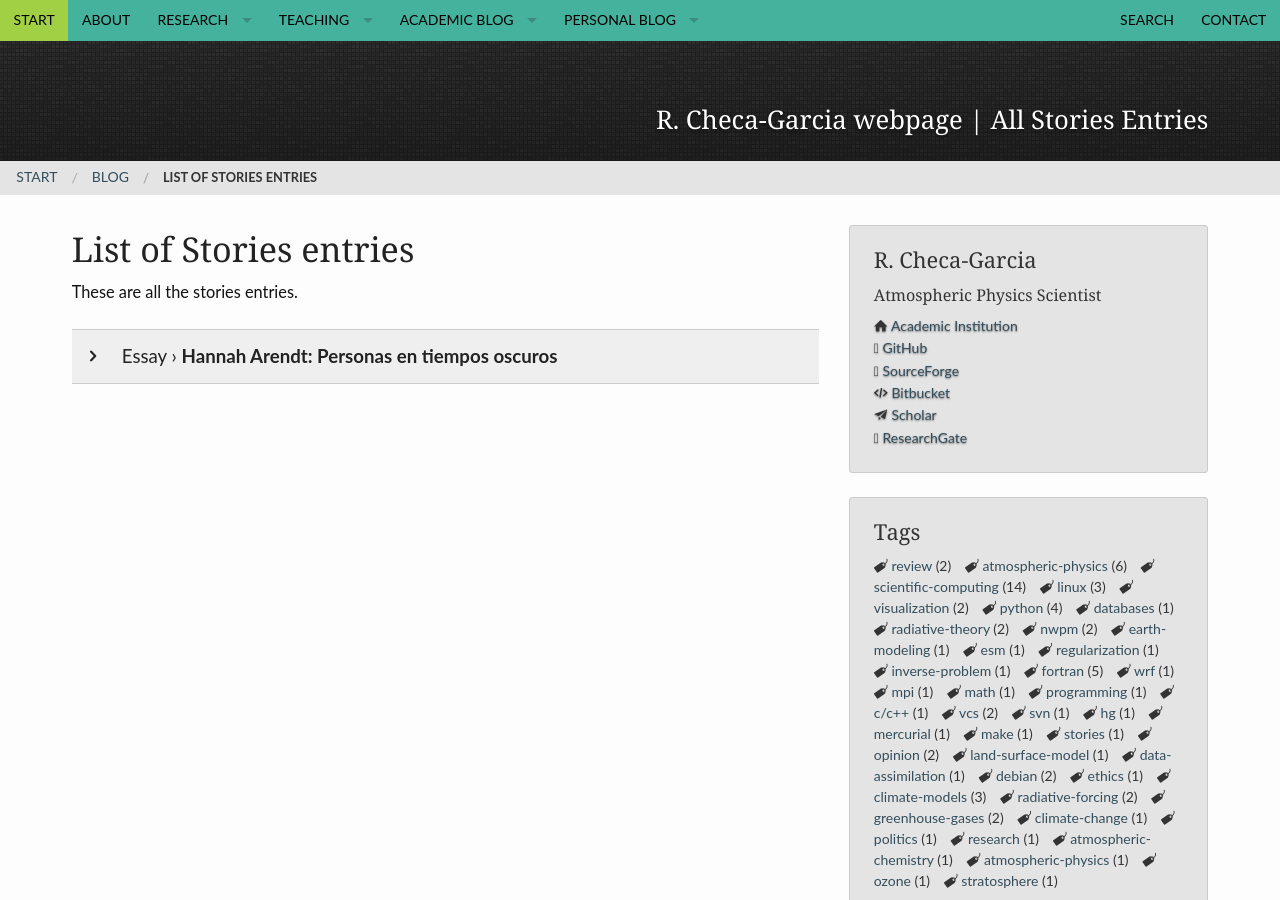
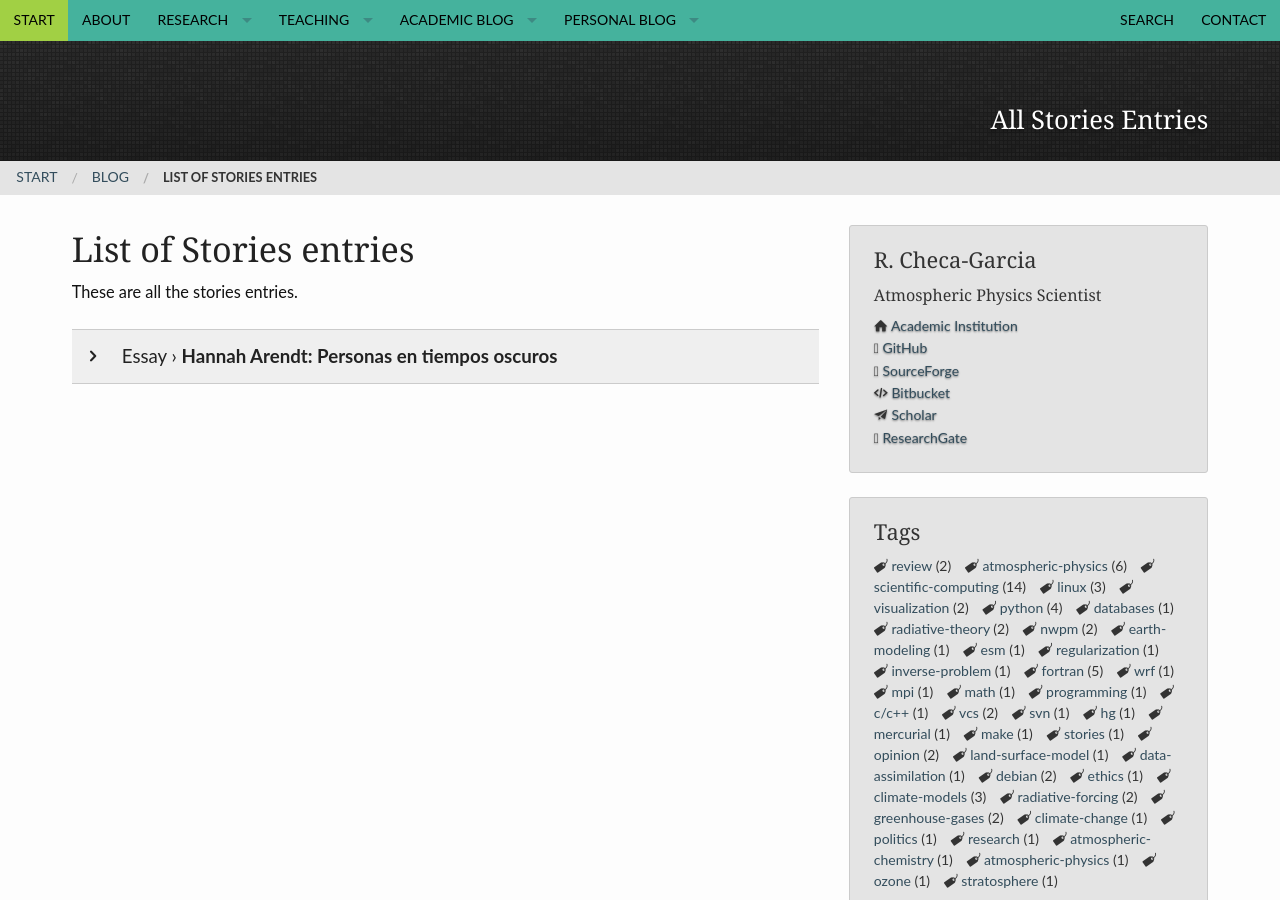
Before and after one commit to RCHG/rchg.github.io, a Jekyll site: the page built from blog/archive_stories.html, in a window 1280 px wide and 900 px high. Built offline with Jekyll 4.4.1, drawn with Linux system fonts in a browser that asks for light colours; comment, search, counter and statistics services are not loaded.

Commit message:
Update archive_stories.html

```diff
--- a/blog/archive_stories.html
+++ b/blog/archive_stories.html
@@ -5,7 +5,7 @@ teaser: "These are all the stories entries."
 breadcrumb: true
 sidebar: right
 header:
-    title: R. Checa-Garcia webpage | All Stories Entries
+    title: All Stories Entries
     pattern: pattern_jquery-dark-grey-tile.png
 permalink: "blog/archive_stories/"
 ---
```
